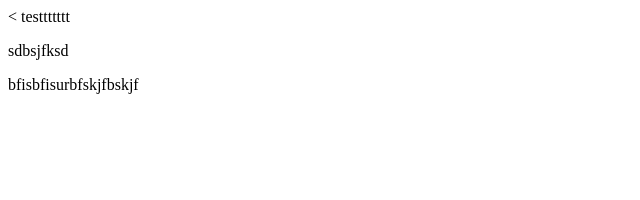
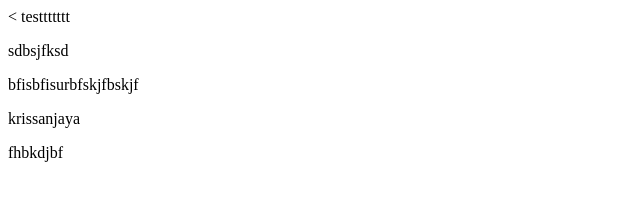
Before and after one commit to deshiwabudilaksana/bdt17-1, a plain HTML site: page index.html in a window 1280 px wide. Shown: the whole page, without its empty margins (0-640 px from the left). Drawn offline with Linux system fonts and the light colour scheme.

Commit message:
file versi 2

```diff
--- a/index.html
+++ b/index.html
@@ -7,5 +7,7 @@
 testtttttt
 <p>sdbsjfksd</p>
 <p>bfisbfisurbfskjfbskjf</p>
+<p>krissanjaya</p>
+fhbkdjbf
 </body>
 </html>
```
